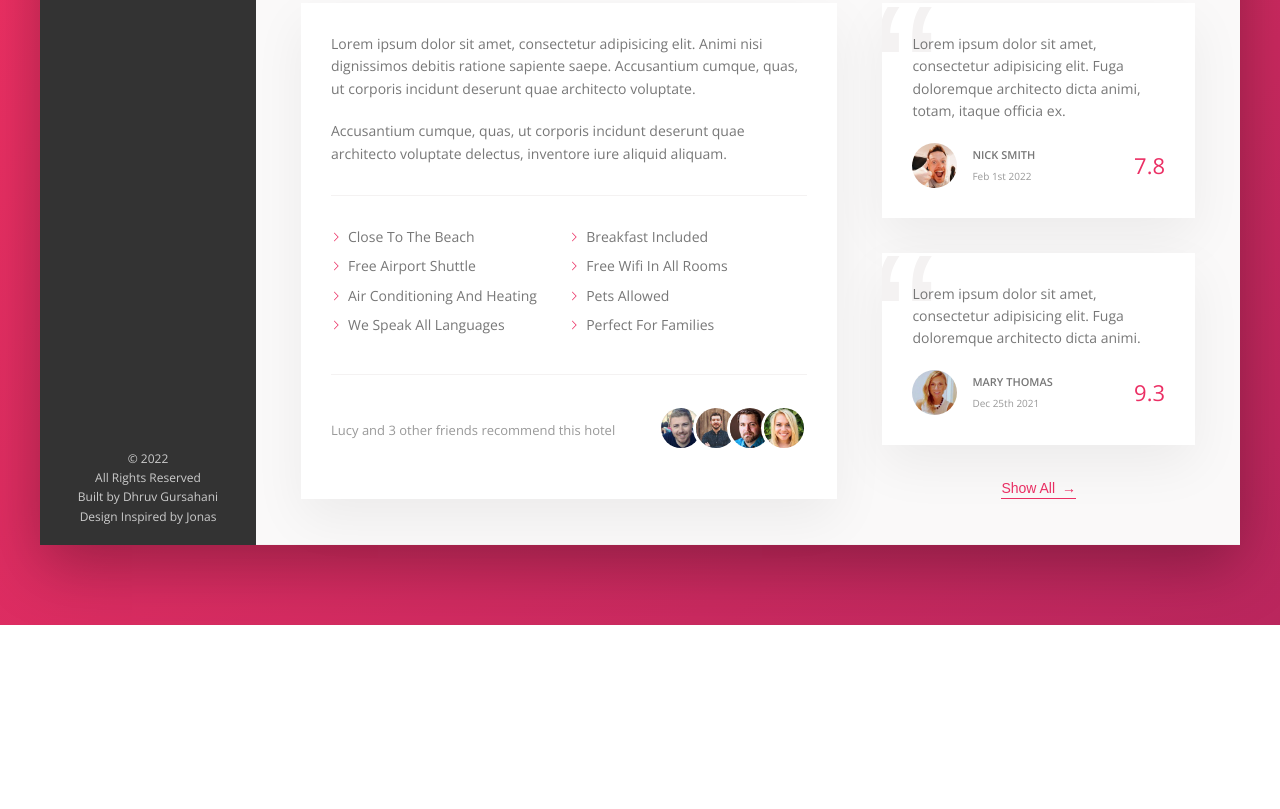
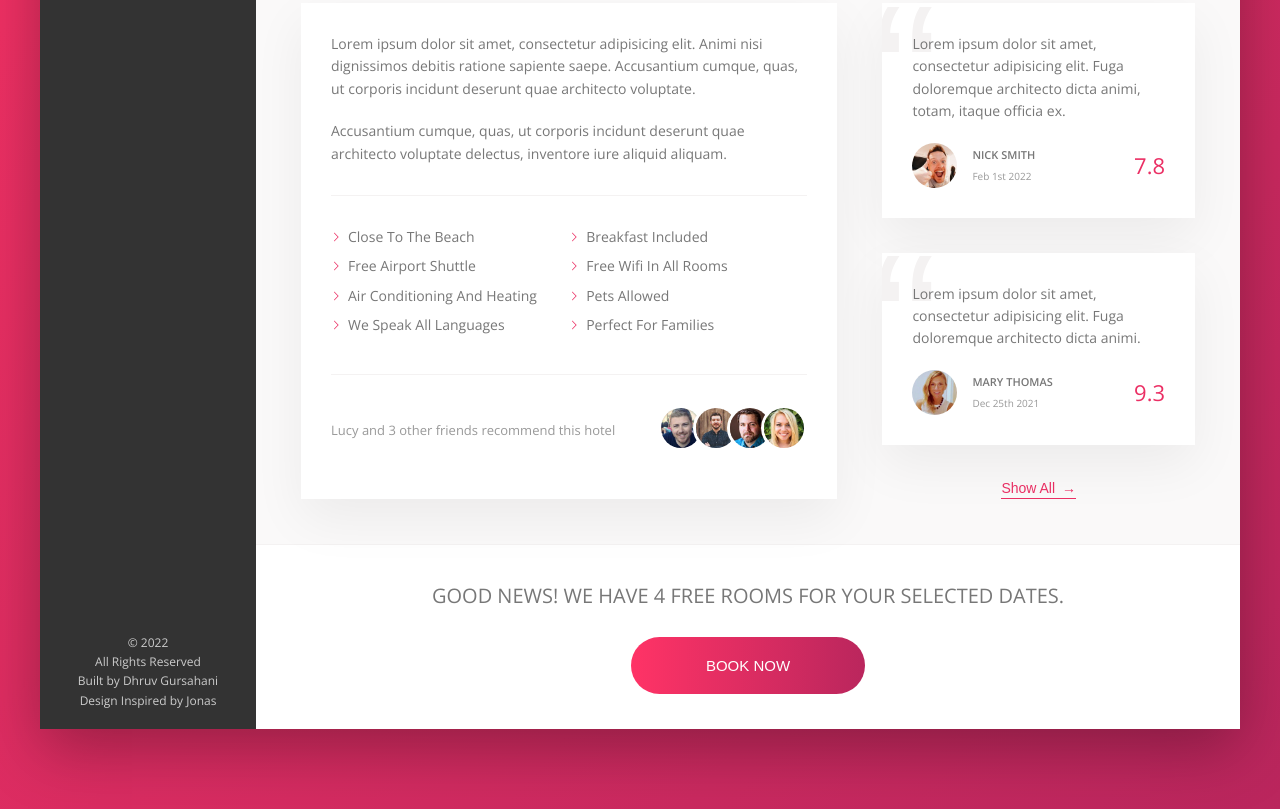
Before and after one commit to dhruv-bvpdev/Trillo, a website built with Parcel: page index.html in a window 1280 px wide. Shown: the part 644-1453 px from the top of the page. Before the commit the page ends 1269 px from the top, so only its background shows below. Built offline with nearby package versions, Linux system fonts and the light colour scheme.

Commit message:
call to action

```diff
--- a/index.html
+++ b/index.html
@@ -265,6 +265,16 @@
               </button>
             </div>
           </div>
+
+          <div class="cta">
+            <h2 class="cta__book-now">
+              Good News! We have 4 free rooms for your selected dates.
+            </h2>
+            <button class="btn">
+              <span class="btn__visible">Book Now</span>
+              <span class="btn__invisible">Only 4 rooms left</span>
+            </button>
+          </div>
         </main>
       </div>
     </div>
--- a/sass/_components.scss
+++ b/sass/_components.scss
@@ -432,3 +432,73 @@
     z-index: 1;
   }
 }
+
+//* Call to Action
+
+.cta {
+  padding: 3.5rem 0;
+  text-align: center;
+
+  &__book-now {
+    font-size: 2rem;
+    font-weight: 300;
+    text-transform: uppercase;
+    margin-bottom: 2.5rem;
+  }
+}
+
+.btn {
+  font-size: 1.5rem;
+  font-weight: 300;
+  text-transform: uppercase;
+  border-radius: 100px;
+  border: none;
+  background-image: linear-gradient(
+    to right,
+    var(--color-primary-light),
+    var(--color-primary-dark)
+  );
+  color: #fff;
+  position: relative;
+  overflow: hidden;
+  cursor: pointer;
+
+  & > * {
+    display: inline-block;
+    height: 100%;
+    width: 100%;
+    transition: all 0.2s;
+  }
+
+  &__visible {
+    padding: 2rem 7.5rem;
+  }
+
+  &__invisible {
+    position: absolute;
+    padding: 2rem 0;
+    left: 0;
+    top: -100%;
+  }
+
+  &:hover {
+    background-image: linear-gradient(
+      to left,
+      var(--color-primary-light),
+      var(--color-primary-dark)
+    );
+  }
+
+  &:hover &__visible {
+    transform: translateY(100%);
+  }
+
+  &:hover &__invisible {
+    top: 0;
+  }
+
+  &:focus {
+    outline: none;
+    animation: pulsate 1s infinite;
+  }
+}
```
